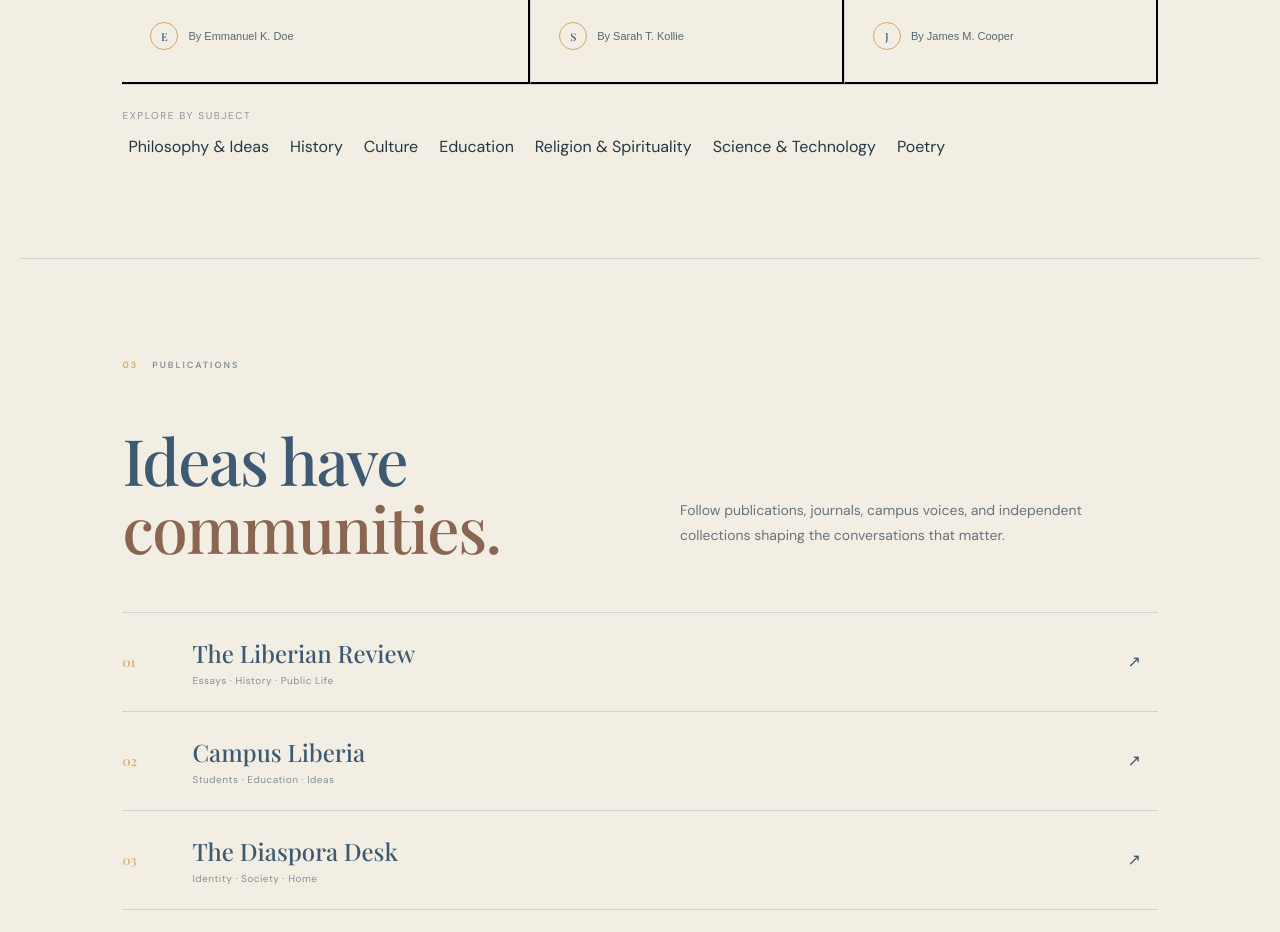
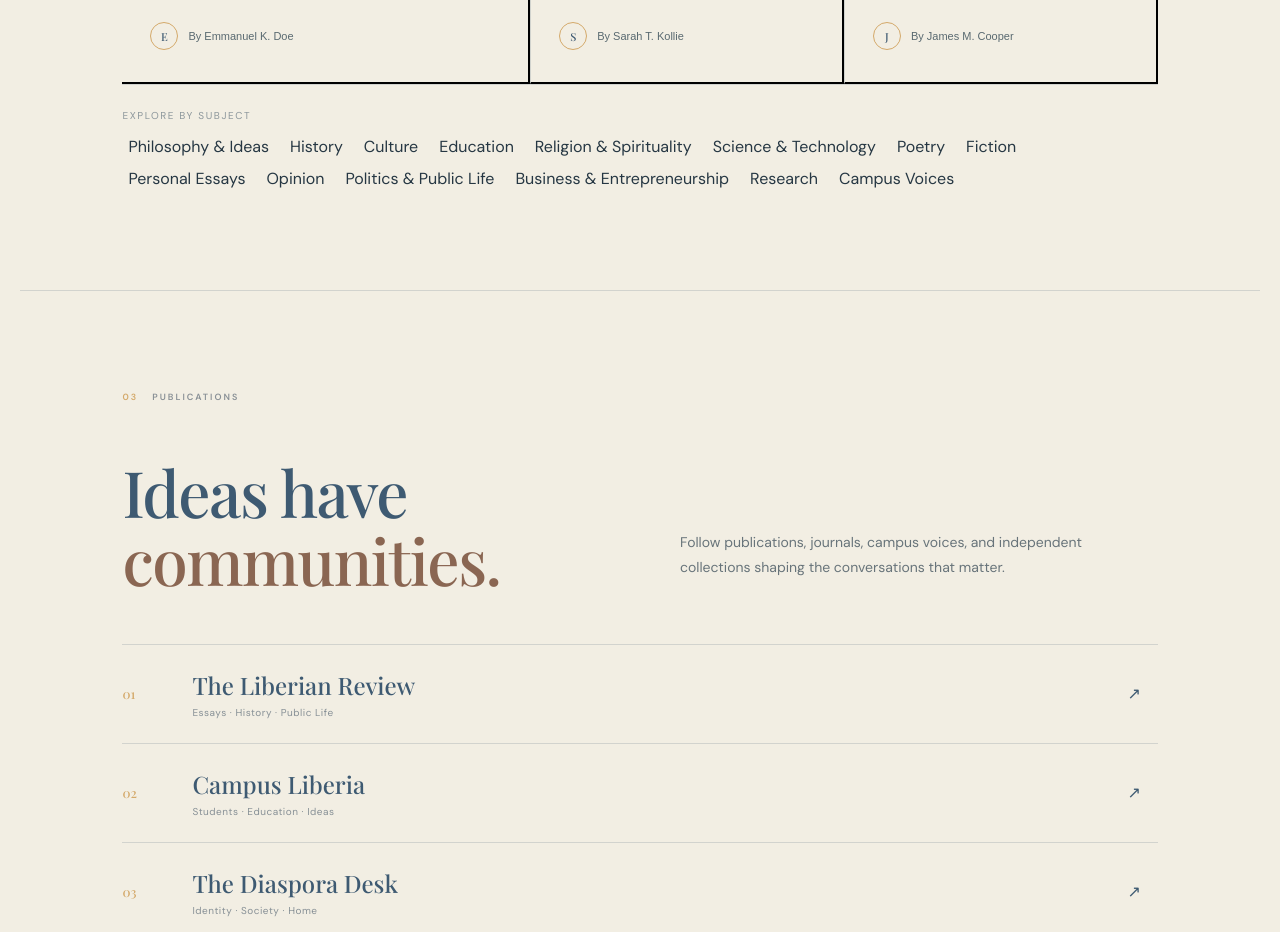
Before and after one commit to Jac-this/LibWrite, a React (Vite) app: page / in a window 1280 px wide. Shown: the part 1940-2872 px from the top of the page. Built offline with nearby package versions, Linux system fonts and the light colour scheme; a web font is replaced by a local one.

Commit message:
Build category rooms for LibWrite

```diff
--- a/src/App.jsx
+++ b/src/App.jsx
@@ -103,7 +103,31 @@ const categories = [
   'Religion & Spirituality',
   'Science & Technology',
   'Poetry',
+  'Fiction',
+  'Personal Essays',
+  'Opinion',
+  'Politics & Public Life',
+  'Business & Entrepreneurship',
+  'Research',
+  'Campus Voices',
 ]
+
+const categoryRooms = {
+  'Philosophy & Ideas': { intro: 'Questions worth sitting with. Ideas worth arguing about.', sections: ['Ethics', 'Knowledge & Reason', 'African Philosophy', 'Philosophy of Religion'] },
+  History: { intro: 'The past is not finished with us.', sections: ['People & Lives', 'Places & Memory', 'Historical Essays', 'Archives'] },
+  Culture: { intro: 'The ways we speak, live, create, and remember.', sections: ['Language', 'Tradition & Heritage', 'Identity', 'Arts & Everyday Life'] },
+  Education: { intro: 'Ideas about learning, teaching, schools, and the people shaped by them.', sections: ['Teaching', 'Learning', 'Schools & Universities', 'Education & Society'] },
+  'Religion & Spirituality': { intro: 'Faith, doubt, prayer, meaning, and the search for what is beyond us.', sections: ['Faith & Doubt', 'Prayer & Practice', 'Theology', 'Spiritual Life'] },
+  'Science & Technology': { intro: 'Questions, discoveries, inventions, and the changing world around us.', sections: ['Science', 'Technology', 'Innovation', 'Digital Life'] },
+  Poetry: { intro: 'Some things are easier to say differently.', sections: ['New Poems', 'Poets to Discover', 'Collections', 'Spoken Word'] },
+  Fiction: { intro: 'Stories that let us enter lives, places, and possibilities beyond our own.', sections: ['Short Stories', 'Literary Fiction', 'New Voices', 'Collections'] },
+  'Personal Essays': { intro: 'Experience becomes writing when someone is willing to look at it closely.', sections: ['Life & Memory', 'Identity', 'Family & Home', 'Reflections'] },
+  Opinion: { intro: 'Perspectives offered for thought, conversation, and disagreement.', sections: ['Public Questions', 'Culture & Society', 'Ideas', 'Commentary'] },
+  'Politics & Public Life': { intro: 'Writing about public life, institutions, citizenship, and the questions that shape society.', sections: ['Civic Life', 'Governance', 'Public Policy', 'Political Thought'] },
+  'Business & Entrepreneurship': { intro: 'Ideas about work, enterprise, markets, opportunity, and building something of value.', sections: ['Entrepreneurship', 'Markets', 'Work & Careers', 'Business Stories'] },
+  Research: { intro: 'Research, investigations, and careful attempts to understand what we do not yet know.', sections: ['Studies', 'Investigations', 'Research Notes', 'Long-form Research'] },
+  'Campus Voices': { intro: 'Students and young thinkers writing about the world from where they are learning and living.', sections: ['Student Life', 'Campus Debates', 'Education', 'Young Voices'] },
+}
 
 function Arrow() {
   return <span aria-hidden="true">↗</span>
@@ -130,7 +154,7 @@ function ArticleCard({ article, featured: isFeatured, onOpen }) {
   )
 }
 
-function Home({ onExplore, onOpenArticle }) {
+function Home({ onExplore, onOpenArticle, onOpenCategory }) {
   return (
     <>
       <section className="hero">
@@ -181,7 +205,7 @@ function Home({ onExplore, onOpenArticle }) {
         <div className="topics">
           <span>Explore by subject</span>
           {categories.slice(1).map((topic) => (
-            <button key={topic} type="button" onClick={onExplore}>{topic}</button>
+            <button key={topic} type="button" onClick={() => onOpenCategory(topic)}>{topic}</button>
           ))}
         </div>
       </section>
@@ -217,7 +241,7 @@ function Home({ onExplore, onOpenArticle }) {
   )
 }
 
-function Explore({ onOpenArticle }) {
+function Explore({ onOpenArticle, onOpenCategory }) {
   const [query, setQuery] = useState('')
   const [category, setCategory] = useState('All')
 
@@ -254,7 +278,7 @@ function Explore({ onOpenArticle }) {
 
       <div className="category-bar">
         {categories.map((item) => (
-          <button className={category === item ? 'active' : ''} key={item} onClick={() => setCategory(item)} type="button">
+          <button className={category === item ? 'active' : ''} key={item} onClick={() => item === 'All' ? setCategory(item) : onOpenCategory(item)} type="button">
             {item}
           </button>
         ))}
@@ -276,6 +300,40 @@ function Explore({ onOpenArticle }) {
             <p>Try another search or choose a different subject.</p>
           </div>
         )}
+      </div>
+    </section>
+  )
+}
+
+function CategoryRoom({ category, onBack, onOpenArticle, onOpenCategory }) {
+  const room = categoryRooms[category]
+  const articles = featured.filter((article) => article.category === category.toUpperCase())
+
+  return (
+    <section className="category-room">
+      <button className="back-button" onClick={onBack} type="button">← Back to explore</button>
+      <header className="room-header">
+        <div className="section-marker">READING ROOM <span>{category.toUpperCase()}</span></div>
+        <h1>{category}</h1>
+        <p>{room?.intro || 'Writing, ideas, and conversations gathered around a shared subject.'}</p>
+      </header>
+      <div className="room-feature">
+        <div><span>THE ROOM</span><h2>Explore what people are saying, asking, remembering, and creating.</h2></div>
+        <p>{articles.length ? `${articles.length} published piece${articles.length === 1 ? '' : 's'} in this room so far.` : 'This room is ready for new voices.'}</p>
+      </div>
+      <div className="room-section">
+        <div className="room-section-heading"><span>EXPLORE THIS ROOM</span><span>{room?.sections.join(' · ')}</span></div>
+        <div className="room-subjects">
+          {(room?.sections || []).map((section) => <button key={section} type="button"><strong>{section}</strong><span>Explore this subject ↗</span></button>)}
+        </div>
+      </div>
+      <div className="room-section">
+        <div className="room-section-heading"><span>WRITING IN {category.toUpperCase()}</span><span>{articles.length} {articles.length === 1 ? 'piece' : 'pieces'}</span></div>
+        {articles.length ? <div className="article-grid explore-grid">{articles.map((article, index) => <ArticleCard key={article.title} article={article} featured={index === 0} onOpen={onOpenArticle} />)}</div> : <div className="room-empty"><h2>The room is waiting for its first voices.</h2><p>As writers publish in this category, their work will gather here.</p></div>}
+      </div>
+      <div className="room-section">
+        <div className="room-section-heading"><span>YOU MAY ALSO EXPLORE</span><span>OTHER ROOMS</span></div>
+        <div className="room-links">{categories.slice(1).filter((item) => item !== category).slice(0, 6).map((item) => <button key={item} type="button" onClick={() => onOpenCategory(item)}>{item} <Arrow /></button>)}</div>
       </div>
     </section>
   )
@@ -320,21 +378,32 @@ function ArticlePage({ article, onBack, onOpenArticle }) {
 function App() {
   const [view, setView] = useState('home')
   const [selectedArticle, setSelectedArticle] = useState(null)
+  const [selectedCategory, setSelectedCategory] = useState(null)
 
   const openExplore = () => {
     setSelectedArticle(null)
+    setSelectedCategory(null)
     setView('explore')
+    window.scrollTo({ top: 0, behavior: 'smooth' })
+  }
+
+  const openCategory = (category) => {
+    setSelectedArticle(null)
+    setSelectedCategory(category)
+    setView('category')
     window.scrollTo({ top: 0, behavior: 'smooth' })
   }
 
   const openArticle = (article) => {
     setSelectedArticle(article)
+    setSelectedCategory(null)
     setView('article')
     window.scrollTo({ top: 0, behavior: 'smooth' })
   }
 
   const goHome = () => {
     setSelectedArticle(null)
+    setSelectedCategory(null)
     setView('home')
     window.scrollTo({ top: 0, behavior: 'smooth' })
   }
@@ -359,8 +428,9 @@ function App() {
         </div>
       </header>
 
-      {view === 'home' && <Home onExplore={openExplore} onOpenArticle={openArticle} />}
-      {view === 'explore' && <Explore onOpenArticle={openArticle} />}
+      {view === 'home' && <Home onExplore={openExplore} onOpenArticle={openArticle} onOpenCategory={openCategory} />}
+      {view === 'explore' && <Explore onOpenArticle={openArticle} onOpenCategory={openCategory} />}
+      {view === 'category' && selectedCategory && <CategoryRoom category={selectedCategory} onBack={openExplore} onOpenArticle={openArticle} onOpenCategory={openCategory} />}
       {view === 'article' && selectedArticle && (
         <ArticlePage article={selectedArticle} onBack={openExplore} onOpenArticle={openArticle} />
       )}
```
